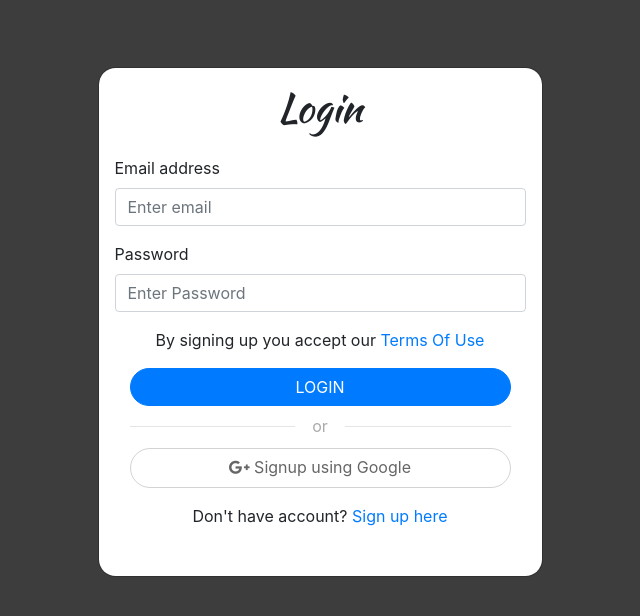
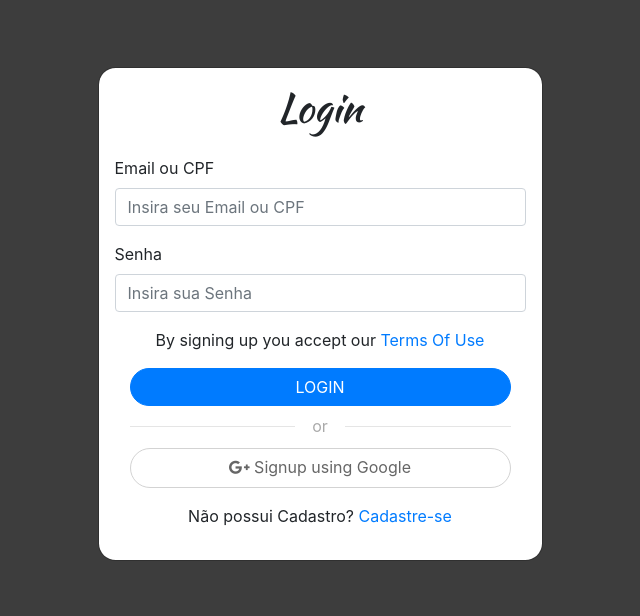
Before and after one commit to gpgermano/HoupyKids, a PHP site: page /sistema in a window 1280 px wide. Shown: the top 616 px of the page, without its empty margins (320-960 px from the left). Run offline with PHP 8.4, Linux system fonts and the light colour scheme; some libraries are stand-ins or nearby versions.

Commit message:
ajustando template

```diff
--- a/sistema/index.php
+++ b/sistema/index.php
@@ -1,4 +1,8 @@
 <?php include '../config.php';?>
+<!DOCTYPE html>
+<html lang="en">
+<head>
+	<meta charset="UTF-8">
 	<link href="//maxcdn.bootstrapcdn.com/bootstrap/4.0.0/css/bootstrap.min.css" rel="stylesheet" id="bootstrap-css">
 	<script src="//maxcdn.bootstrapcdn.com/bootstrap/4.0.0/js/bootstrap.min.js"></script>
 	<script src="//cdnjs.cloudflare.com/ajax/libs/jquery/3.2.1/jquery.min.js"></script>
@@ -7,8 +11,14 @@
 	<script src="https://cdn.jsdelivr.net/jquery.validation/1.15.1/jquery.validate.min.js"></script>
 	<link href="https://fonts.googleapis.com/css?family=Kaushan+Script" rel="stylesheet">
 	<link href="https://stackpath.bootstrapcdn.com/font-awesome/4.7.0/css/font-awesome.min.css" rel="stylesheet" integrity="sha384-wvfXpqpZZVQGK6TAh5PVlGOfQNHSoD2xbE+QkPxCAFlNEevoEH3Sl0sibVcOQVnN" crossorigin="anonymous">
-<link href = "../css/login.css" rel="stylesheet">
-<script src = "../js/login.js"></script>
+
+	<link href="../css/login.css" rel="stylesheet">
+	<script src="../js/login.js"></script>
+	<link rel="shortcut icon" href="../img/logo-icone.ico" type="image/x-icon">
+    <link rel="icon" href="../img/logo-icone.ico" type="image/x-icon">
+
+	<title>Login - <?php echo $nome_loja?></title>
+</head>
 <body>
     <div class="container">
         <div class="row">
@@ -22,12 +32,12 @@
 					</div>
                     <form action="" method="post" name="login">
                             <div class="form-group">
-                              <label for="exampleInputEmail1">Email address</label>
-                              <input type="email" name="email"  class="form-control" id="email" aria-describedby="emailHelp" placeholder="Enter email">
+                            	<label for="exampleInputEmail1">Email ou CPF</label>
+                            	<input type="email" name="email"  class="form-control" id="email" aria-describedby="emailHelp" placeholder="Insira seu Email ou CPF">
                             </div>
                             <div class="form-group">
-                              <label for="exampleInputEmail1">Password</label>
-                              <input type="password" name="password" id="password"  class="form-control" aria-describedby="emailHelp" placeholder="Enter Password">
+                            	<label for="exampleInputEmail1">Senha</label>
+                            	<input type="password" name="senha" id="senha"  class="form-control" aria-describedby="emailHelp" placeholder="Insira sua Senha">
                             </div>
                             <div class="form-group">
                             	<p class="text-center">By signing up you accept our <a href="#">Terms Of Use</a></p>
@@ -43,50 +53,11 @@
                             </div>
                             <div class="col-md-12 mb-3">
                             	<p class="text-center">
-                                 <a href="javascript:void();" class="google btn mybtn"><i class="fa fa-google-plus">
-                                 </i> Signup using Google
-                                 </a>
+                                	<a href="javascript:void();" class="google btn mybtn"><i class="fa fa-google-plus"></i> Signup using Google</a>
                             	</p>
                             </div>
                             <div class="form-group">
-                              <p class="text-center">Don't have account? <a href="#" id="signup">Sign up here</a></p>
-                           </div>
-                        </form>
-
-				</div>
-			</div>
-			  <div id="second">
-			      <div class="myform form ">
-                        <div class="logo mb-3">
-                           <div class="col-md-12 text-center">
-                              <h1 >Signup</h1>
-                           </div>
-                        </div>
-                        <form action="#" name="registration">
-                           <div class="form-group">
-                              <label for="exampleInputEmail1">First Name</label>
-                              <input type="text"  name="firstname" class="form-control" id="firstname" aria-describedby="emailHelp" placeholder="Enter Firstname">
-                           </div>
-                           <div class="form-group">
-                              <label for="exampleInputEmail1">Last Name</label>
-                              <input type="text"  name="lastname" class="form-control" id="lastname" aria-describedby="emailHelp" placeholder="Enter Lastname">
-                           </div>
-                           <div class="form-group">
-                              <label for="exampleInputEmail1">Email address</label>
-                              <input type="email" name="email"  class="form-control" id="email" aria-describedby="emailHelp" placeholder="Enter email">
-                           </div>
-                           <div class="form-group">
-                              <label for="exampleInputEmail1">Password</label>
-                              <input type="password" name="password" id="password"  class="form-control" aria-describedby="emailHelp" placeholder="Enter Password">
-                           </div>
-                           <div class="col-md-12 text-center mb-3">
-                              <button type="submit" class=" btn btn-block mybtn btn-primary tx-tfm">Get Started For Free</button>
-                           </div>
-                           <div class="col-md-12 ">
-                              <div class="form-group">
-                                 <p class="text-center"><a href="#" id="signin">Already have an account?</a></p>
-                              </div>
-                           </div>
+                            	<p class="text-center">Não possui Cadastro? <a href="#" id="cadastro">Cadastre-se</a></p>
                             </div>
                     </form>
 				</div>
@@ -95,3 +66,4 @@
     </div>
 
 </body>
+</html>
```
Also changed, not shown: css/login.css (indentation only). Lines whose indentation alone changed are shown as unchanged.
